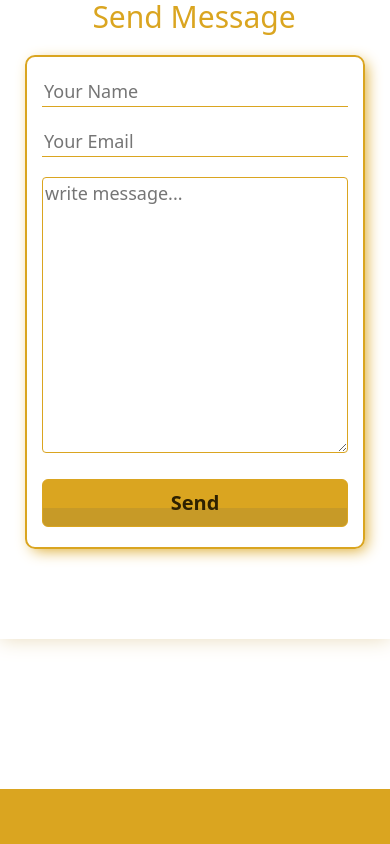
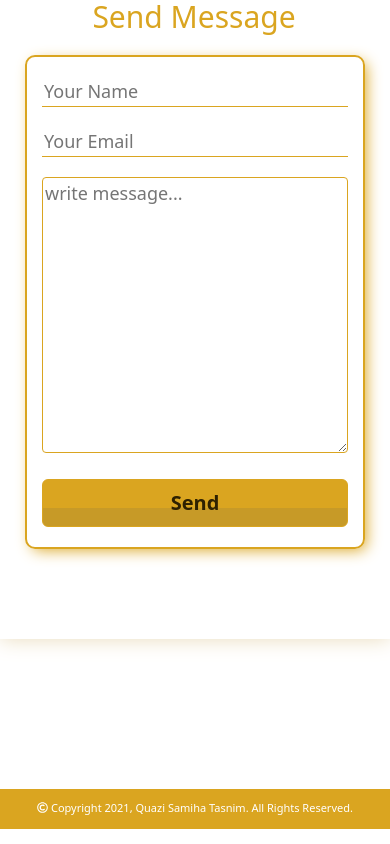
Before and after one commit to QuaziSamiha/My_Portfolio_Website, a React (Create React App) app: page / in a window 390 px wide. Shown: the part 6325-7169 px from the top of the page. Built offline with nearby package versions, Linux system fonts and the light colour scheme.

Commit message:
footer section done

```diff
--- a/src/components/Contact/SocialMedia/SocialMedia.js
+++ b/src/components/Contact/SocialMedia/SocialMedia.js
@@ -1,6 +1,6 @@
 import React from 'react';
 import './SocialMedia.css';
-// import ReactDOM from 'react-dom';
+import ReactDOM from 'react-dom';
 import { FontAwesomeIcon } from '@fortawesome/react-fontawesome';
 // import { faCoffee } from '@fortawesome/free-solid-svg-icons'
 import { faFacebookSquare, faGithubSquare, faLinkedin, faWhatsappSquare } from "@fortawesome/free-brands-svg-icons";
@@ -17,7 +17,7 @@ const SocialMedia = () => {
                     </span>
                 </div>
                 <div>
-                    <a href="www.linkedin.com/in/quazi-samiha-tasnim" target="_blank">
+                    <a href="http://www.linkedin.com/in/quazi-samiha-tasnim" target="_blank" rel="noreferrer">
                         LinkedIn
                     </a>
                 </div>
@@ -29,7 +29,7 @@ const SocialMedia = () => {
                     </span>
                 </div>
                 <div>
-                    <a href="https://wa.me/8801728618332" target="_blank">
+                    <a href="https://wa.me/8801728618332" target="_blank" rel="noreferrer">
                         Whatsapp
                     </a>
                 </div>
@@ -41,7 +41,7 @@ const SocialMedia = () => {
                     </span>
                 </div>
                 <div>
-                    <a href="https://www.facebook.com/quazi.samiha.7" target="_blank">
+                    <a href="https://www.facebook.com/quazi.samiha.7" target="_blank" rel="noreferrer">
                         Facebook
                     </a>
                 </div>
--- a/src/components/Footer/Footer.css
+++ b/src/components/Footer/Footer.css
@@ -1,5 +1,22 @@
 .footer_section{
     margin-top: 150px;
-    height: 55px;
+    height: 50px;
     background-color: goldenrod;
 }
+
+.footer_section h6{
+    text-align: center;
+    padding-top: 20px;
+    color: white;
+    font-size: 13px;
+}
+
+@media screen and (max-width: 768px) {
+    .footer_section{
+        height: 40px;
+    }
+    .footer_section h6{
+        padding-top: 12px;
+        font-size: 11px;
+    }
+}
--- a/src/components/Footer/Footer.js
+++ b/src/components/Footer/Footer.js
@@ -1,10 +1,15 @@
+import { faCopyright } from '@fortawesome/free-regular-svg-icons';
+import { FontAwesomeIcon } from '@fortawesome/react-fontawesome';
 import React from 'react';
 import './Footer.css';
 
 const Footer = () => {
     return (
         <footer className='footer_section'>
-
+            <h6>
+                <FontAwesomeIcon icon={faCopyright} /> Copyright
+                 2021, Quazi Samiha Tasnim. All Rights Reserved.
+            </h6>
         </footer>
     );
 };
```
